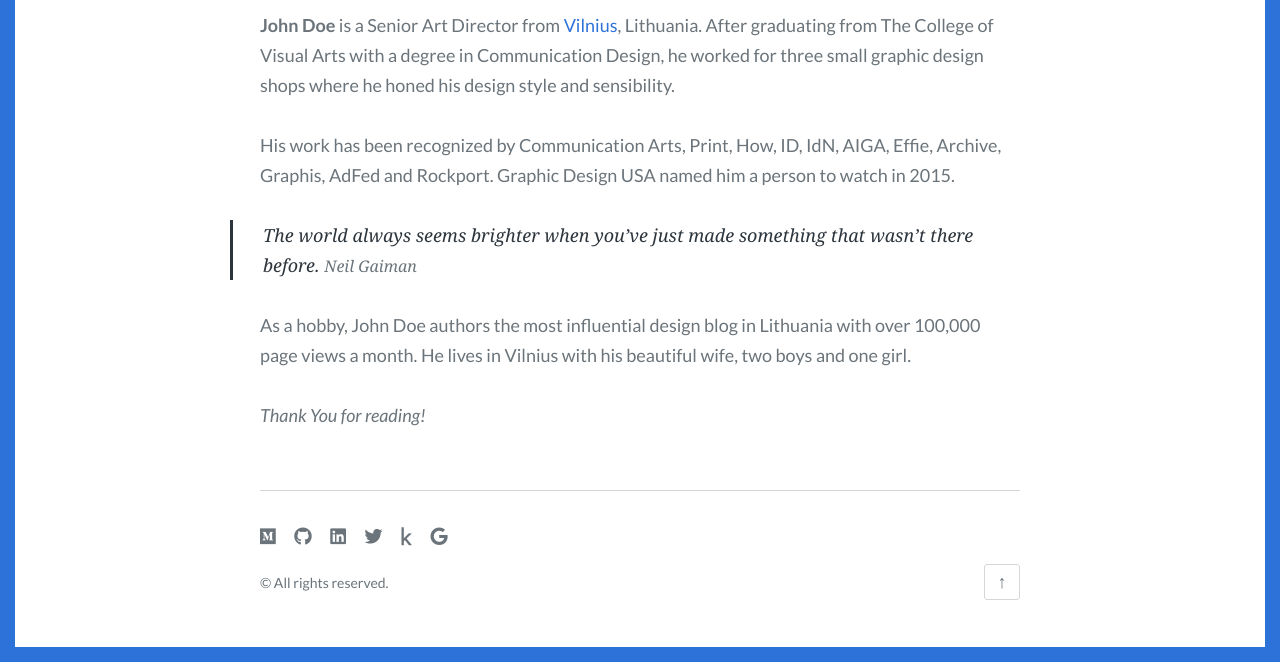
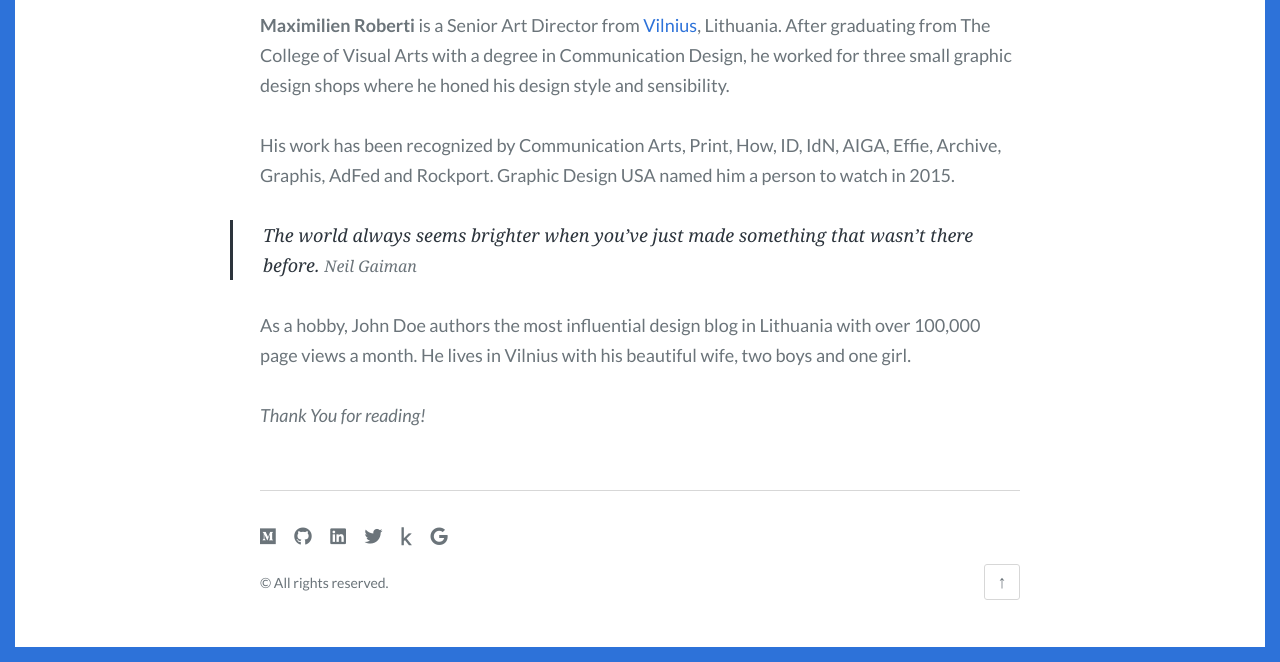
Before and after one commit to maximilienroberti/Scriptor-blog, a Jekyll site: the page built from about.md, in a window 1280 px wide. Shown: the part 956-1618 px from the top of the page. Built offline with Jekyll 4.4.1, drawn with Linux system fonts in a browser that asks for light colours.

Commit message:
Update Pages “about”

```diff
--- a/about.md
+++ b/about.md
@@ -4,13 +4,12 @@ description: An optional about page for Scriptor Jekyll theme
 feature_image: /images/profile_picture_5_3.jpg
 layout: page
 ---
-
-**John Doe** is a Senior Art Director from [Vilnius](https://en.wikipedia.org/wiki/Vilnius), Lithuania. After graduating from The College of Visual Arts with a degree in Communication Design, he worked for three small graphic design shops where he honed his design style and sensibility.
+**Maximilien Roberti** is a Senior Art Director from [Vilnius](https://en.wikipedia.org/wiki/Vilnius), Lithuania. After graduating from The College of Visual Arts with a degree in Communication Design, he worked for three small graphic design shops where he honed his design style and sensibility.
 
 His work has been recognized by Communication Arts, Print, How, ID, IdN, AIGA, Effie, Archive, Graphis, AdFed and Rockport. Graphic Design USA named him a person to watch in 2015.
 
->The world always seems brighter when you’ve just made something that wasn’t there before. <cite>Neil Gaiman</cite>
+> The world always seems brighter when you’ve just made something that wasn’t there before. <cite>Neil Gaiman</cite>
 
 As a hobby, John Doe authors the most influential design blog in Lithuania with over 100,000 page views a month. He lives in Vilnius with his beautiful wife, two boys and one girl.
 
-*Thank You for reading!*
+_Thank You for reading!_
```
